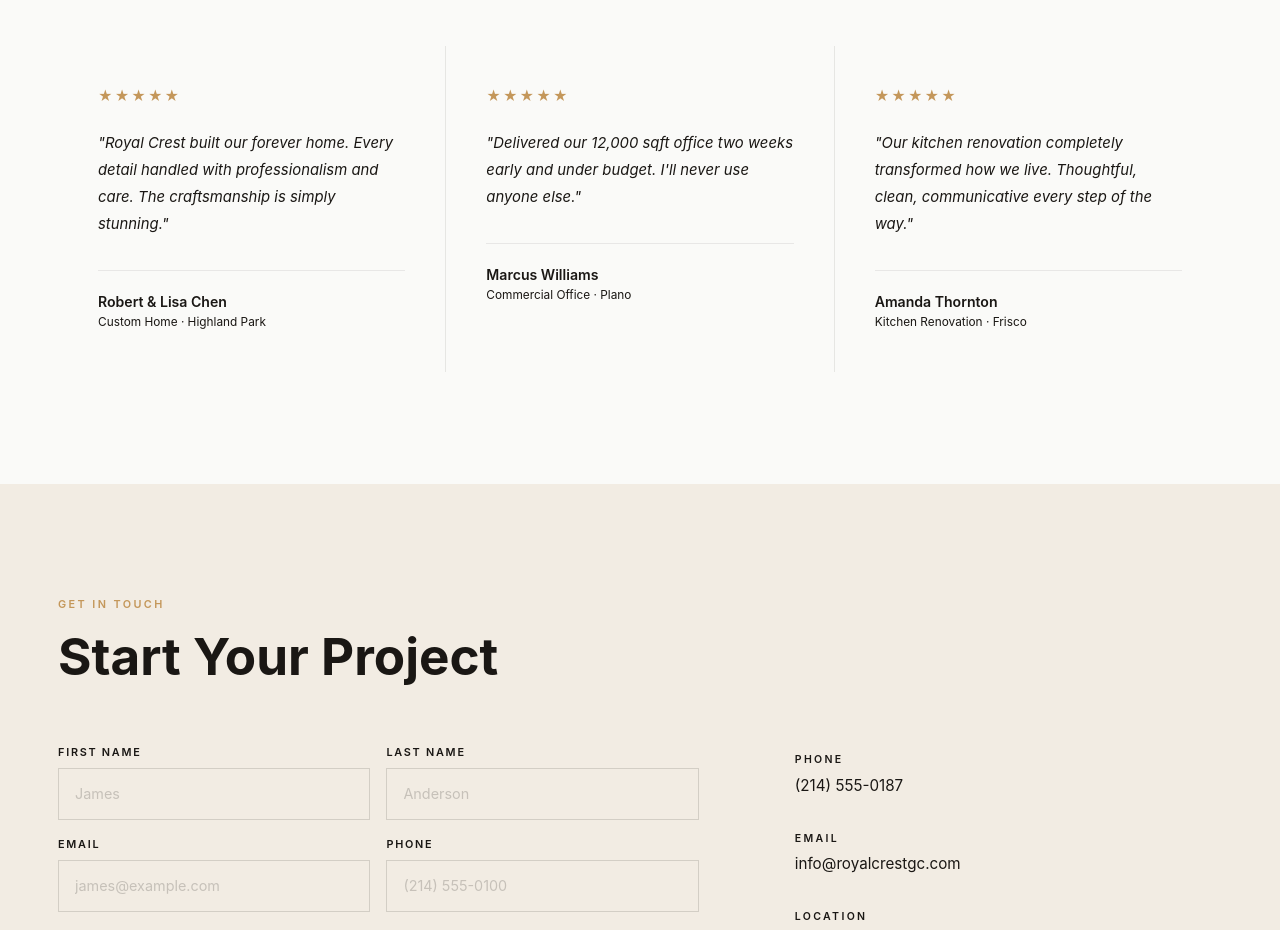
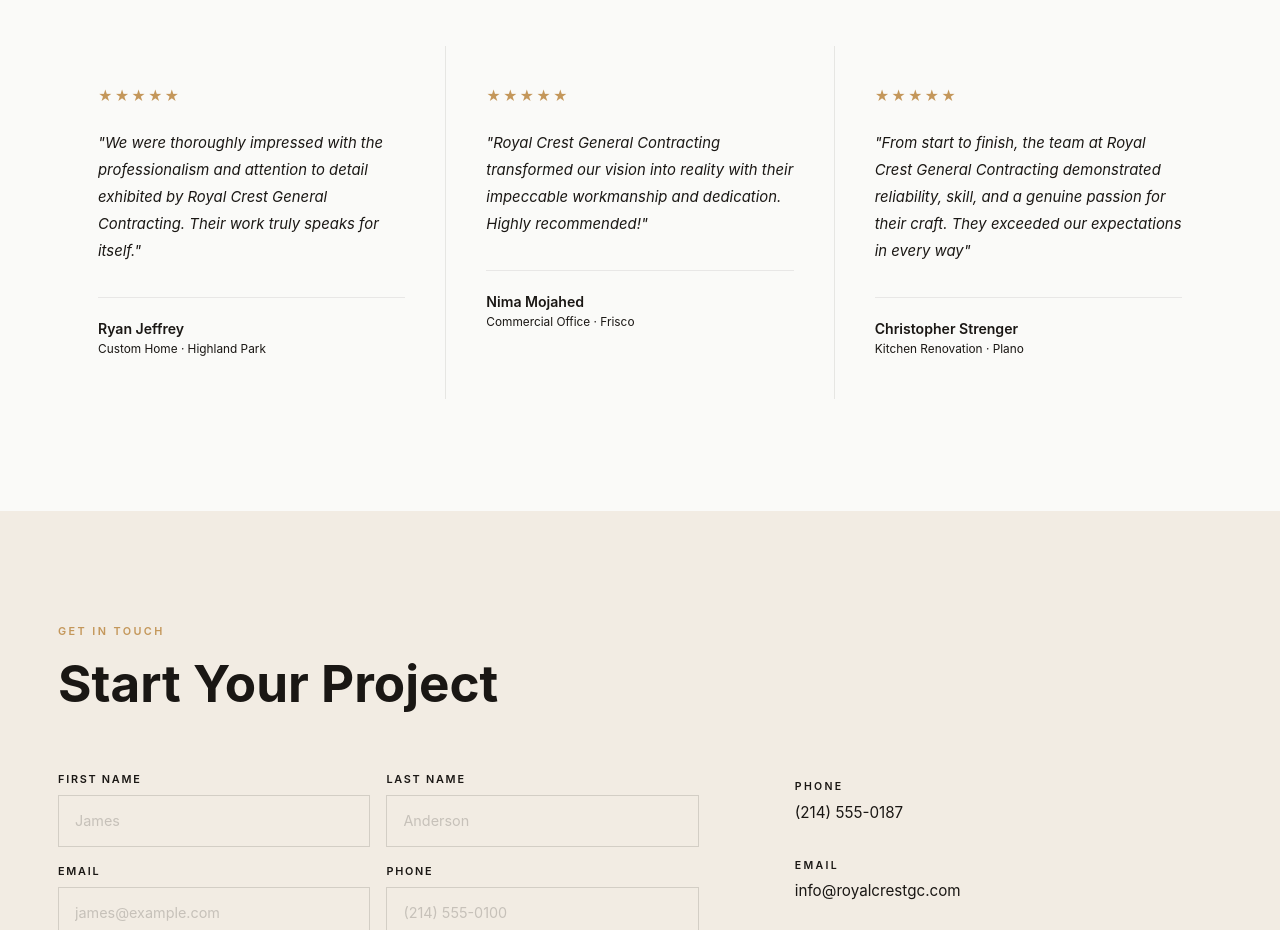
Before and after one commit to coreycasmedes/royal-crest-gc-ui, a React (Vite) app: page / in a window 1280 px wide. Shown: the part 4180-5110 px from the top of the page. Built offline with nearby package versions, Linux system fonts and the light colour scheme; a web font is replaced by a local one.

Commit message:
chore: update testimonials

```diff
--- a/src/components/Testimonials.tsx
+++ b/src/components/Testimonials.tsx
@@ -2,19 +2,19 @@
 
 const reviews = [
   {
-    text:    'Royal Crest built our forever home. Every detail handled with professionalism and care. The craftsmanship is simply stunning.',
-    name:    'Robert & Lisa Chen',
+    text:    'We were thoroughly impressed with the professionalism and attention to detail exhibited by Royal Crest General Contracting. Their work truly speaks for itself.',
+    name:    'Ryan Jeffrey',
     project: 'Custom Home · Highland Park',
   },
   {
-    text:    "Delivered our 12,000 sqft office two weeks early and under budget. I'll never use anyone else.",
-    name:    'Marcus Williams',
-    project: 'Commercial Office · Plano',
+    text:    "Royal Crest General Contracting transformed our vision into reality with their impeccable workmanship and dedication. Highly recommended!",
+    name:    'Nima Mojahed',
+    project: 'Commercial Office · Frisco',
   },
   {
-    text:    'Our kitchen renovation completely transformed how we live. Thoughtful, clean, communicative every step of the way.',
-    name:    'Amanda Thornton',
-    project: 'Kitchen Renovation · Frisco',
+    text:    'From start to finish, the team at Royal Crest General Contracting demonstrated reliability, skill, and a genuine passion for their craft. They exceeded our expectations in every way',
+    name:    'Christopher Strenger',
+    project: 'Kitchen Renovation · Plano',
   },
 ];
 
```
